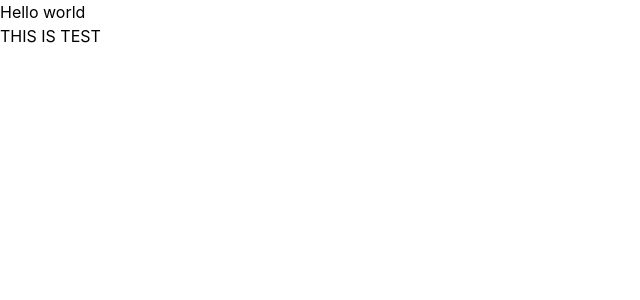
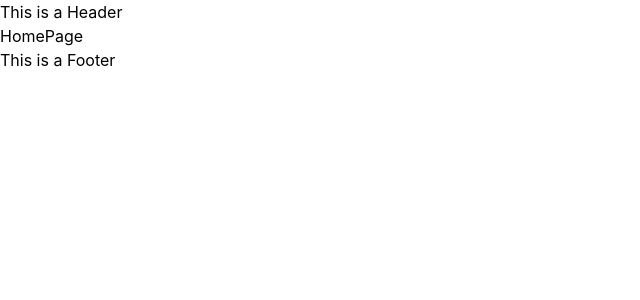
Before and after one commit to bihlasagna/Savant-protocol-frontend, a React (Create React App) app: page / in a window 1280 px wide. Shown: the top 300 px of the page, without its empty margins (0-640 px from the left). Built offline with nearby package versions, Linux system fonts and the light colour scheme.

Commit message:
Add basic project structure

```diff
--- a/package.json
+++ b/package.json
@@ -6,8 +6,10 @@
     "@testing-library/jest-dom": "^5.16.3",
     "@testing-library/react": "^12.1.4",
     "@testing-library/user-event": "^13.5.0",
+    "classnames": "^2.3.1",
     "react": "^18.0.0",
     "react-dom": "^18.0.0",
+    "react-router-dom": "^6.3.0",
     "react-scripts": "5.0.0",
     "web-vitals": "^2.1.4"
   },
--- a/src/App.js
+++ b/src/App.js
@@ -1,12 +1,18 @@
-import React from "react";
-import Test from "components/Test";
+import { BrowserRouter, Routes, Route } from "react-router-dom";
+import Header from "layouts/Header";
+import Footer from "layouts/Footer";
+
+import HomePage from "pages/HomePage";
 
 const App = () => {
   return (
-    <div className="container">
-      <p>Hello world</p>
-      <Test />
-    </div>
+    <BrowserRouter>
+      <Header />
+      <Routes>
+        <Route exact path="/" element={<HomePage />}></Route>
+      </Routes>
+      <Footer />
+    </BrowserRouter>
   );
 };
 
--- /dev/null
+++ b/src/layouts/Footer/index.jsx
@@ -0,0 +1,5 @@
+const Footer = () => {
+  return <h1>This is a Footer</h1>;
+};
+
+export default Footer;
--- /dev/null
+++ b/src/layouts/Header/index.jsx
@@ -0,0 +1,5 @@
+const Header = () => {
+  return <h1>This is a Header</h1>;
+};
+
+export default Header;
--- /dev/null
+++ b/src/pages/HomePage/index.jsx
@@ -0,0 +1,5 @@
+const HomePage = () => {
+  return <h1>HomePage</h1>;
+};
+
+export default HomePage;
```
Also changed, not shown: src/layouts/Footer/index.scss (added), src/layouts/Header/index.scss (added), 1 other file (tests, documents, lock files or other folders).
